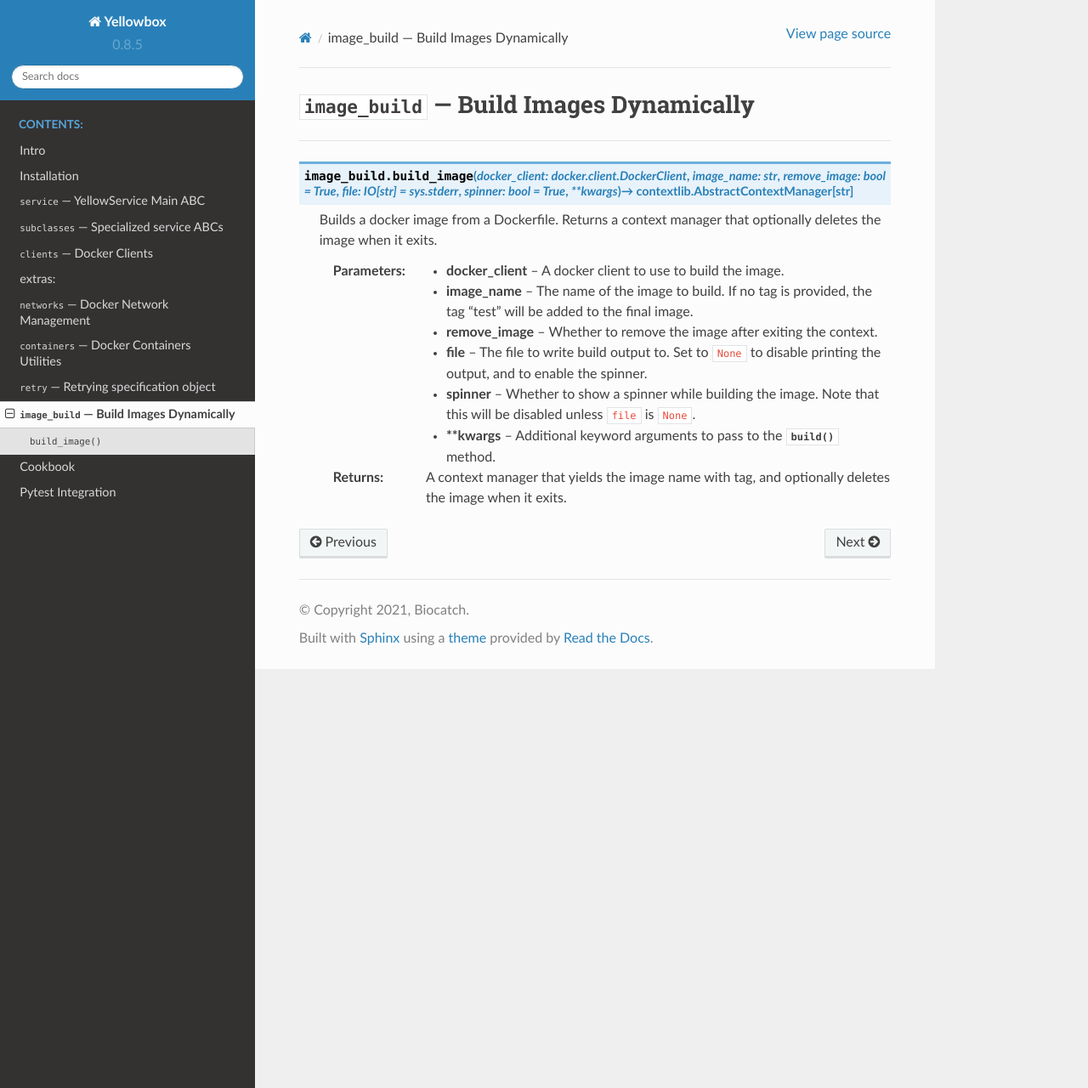
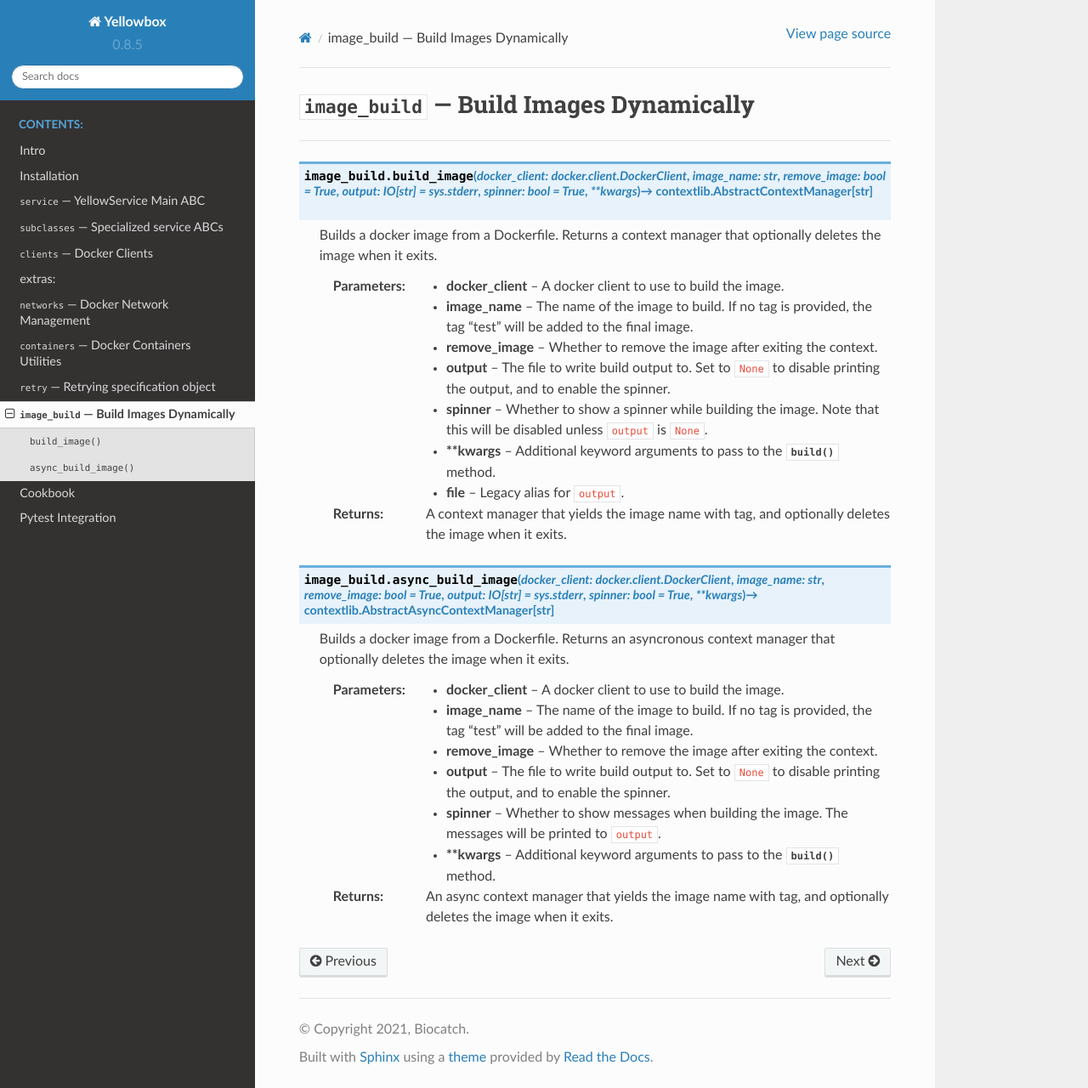
Before and after one commit to biocatchltd/yellowbox, a Sphinx documentation site: the page built from docs/image_build.rst, in a window 1280 px wide and 1280 px high. Shown: the whole window at 85% size. Built offline with Sphinx 7.4.7 and the Read the Docs theme 2.0.0, drawn with Linux system fonts in a browser that asks for light colours; the version number is read from the project's files by our own code.

Commit message:
document async build (#132)
* .

* lint

* .

* .

```diff
--- a/docs/image_build.rst
+++ b/docs/image_build.rst
@@ -7,7 +7,7 @@
 -------
 
 .. function:: build_image(docker_client: docker.client.DockerClient, image_name: str, remove_image: bool = True,\
-        file: typing.IO[str] = sys.stderr, spinner: bool = True, **kwargs)->contextlib.AbstractContextManager[str]
+        output: typing.IO[str] = sys.stderr, spinner: bool = True, **kwargs)->contextlib.AbstractContextManager[str]
 
     Builds a docker image from a Dockerfile. Returns a context manager that optionally deletes the image when it exits.
 
@@ -15,10 +15,29 @@
     :param image_name: The name of the image to build.  If no tag is provided, the tag "test" will be added to the
         final image.
     :param remove_image: Whether to remove the image after exiting the context.
-    :param file: The file to write build output to. Set to ``None`` to disable printing the output, and to enable the
+    :param output: The file to write build output to. Set to ``None`` to disable printing the output, and to enable the
         spinner.
     :param spinner: Whether to show a spinner while building the image. Note that this will be disabled unless
-        ``file`` is ``None``.
+        ``output`` is ``None``.
+    :param \*\*kwargs: Additional keyword arguments to pass to the :meth:`~docker.api.build.BuildApiMixin.build` method.
+    :param file: Legacy alias for ``output``.
+
+    :returns: A context manager that yields the image name with tag, and optionally deletes the image when it exits.
+
+.. function:: async_build_image(docker_client: docker.client.DockerClient, image_name: str, remove_image: bool = True,\
+        output: typing.IO[str] = sys.stderr, spinner: bool = True, **kwargs)->contextlib.AbstractAsyncContextManager[str]
+
+    Builds a docker image from a Dockerfile. Returns an asyncronous context manager that optionally deletes the image
+    when it exits.
+
+    :param docker_client: A docker client to use to build the image.
+    :param image_name: The name of the image to build.  If no tag is provided, the tag "test" will be added to the
+        final image.
+    :param remove_image: Whether to remove the image after exiting the context.
+    :param output: The file to write build output to. Set to ``None`` to disable printing the output, and to enable the
+        spinner.
+    :param spinner: Whether to show messages when building the image. The messages will be printed to ``output``.
     :param \*\*kwargs: Additional keyword arguments to pass to the :meth:`~docker.api.build.BuildApiMixin.build` method.
 
-    :returns: A context manager that yields the image name with tag, and optionally deletes the image when it exits.
+    :returns: An async context manager that yields the image name with tag, and optionally deletes the image when it
+        exits.
```
Also changed, not shown: CHANGELOG.md (+4 -0 lines), 2 other files.
